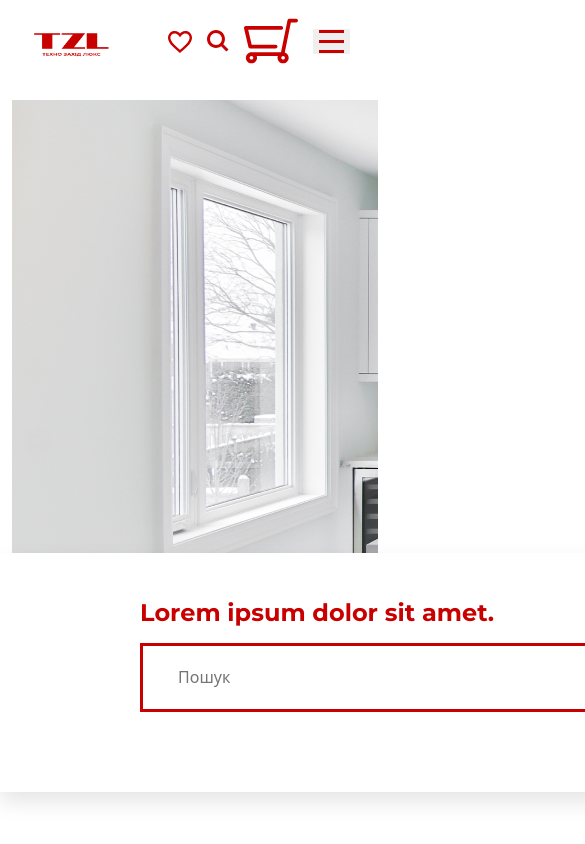
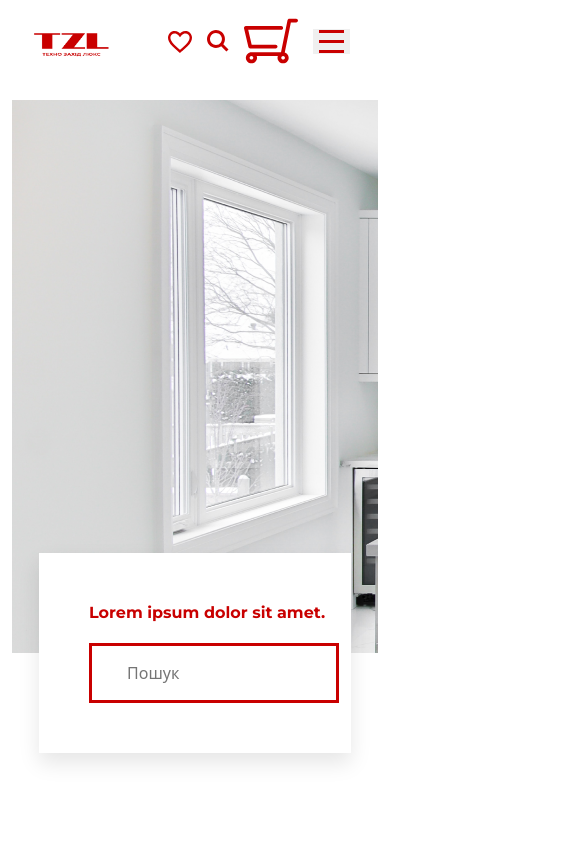
Before and after one commit to vikmay/Exam-Maikut-Bolonnyi, a Next.js app: page / in a window 390 px wide. Shown: the top 844 px of the page, 585 px wide, since content can reach past the window. Built offline with nearby package versions, Linux system fonts and the light colour scheme.

Commit message:
adaptive_search

```diff
--- a/src/pages/index.tsx
+++ b/src/pages/index.tsx
@@ -113,9 +113,9 @@ export default function Home() {
           </Swiper>
         </Container>
 
-        <Container>
+        <Container fluid>
           <Row>
-            <Col xs={12} md={8} lg={6} className="mx-auto">
+            <Col xs={12} md={8} lg={6} className={`mx-auto ${s.container}`}>
               <div className={s.search__block}>
                 <p className={s.p}>Lorem ipsum dolor sit amet.</p>
                 <input
@@ -128,6 +128,7 @@ export default function Home() {
             </Col>
           </Row>
         </Container>
+
         <h2 className={s.h2}>Популярні товари</h2>
         <div className={s.popular_product__section}>
           <Row>
@@ -253,7 +254,7 @@ export default function Home() {
             </Col>
           </Row>
           <Row>
-            <Col lg={3} md={4} className="mb-4">
+            <Col lg={3} md={6} className="mb-4">
               <div className={s.feedbacks__card}>
                 <p className={s.feedbacks__card_date}>10 вересня 2023</p>
                 <p className={s.feedbacks__card_name}>
@@ -271,7 +272,7 @@ export default function Home() {
               </div>
             </Col>
 
-            <Col lg={3} md={4} className="mb-4">
+            <Col lg={3} md={6} className="mb-4">
               <div className={s.feedbacks__card}>
                 <p className={s.feedbacks__card_date}>10 вересня 2023</p>
                 <p className={s.feedbacks__card_name}>
@@ -289,7 +290,7 @@ export default function Home() {
               </div>
             </Col>
 
-            <Col lg={3} md={4} className="mb-4">
+            <Col lg={3} md={6} className="mb-4">
               <div className={s.feedbacks__card}>
                 <p className={s.feedbacks__card_date}>10 вересня 2023</p>
                 <p className={s.feedbacks__card_name}>
@@ -307,7 +308,7 @@ export default function Home() {
               </div>
             </Col>
 
-            <Col lg={3} md={4} className="mb-4">
+            <Col lg={3} md={6} className="mb-4">
               <div className={s.feedbacks__card}>
                 <p className={s.feedbacks__card_date}>10 вересня 2023</p>
                 <p className={s.feedbacks__card_name}>
@@ -326,6 +327,7 @@ export default function Home() {
             </Col>
           </Row>
         </Container>
+
         <Container className={s.pagination}>
           <Pagination
             currentPage={currentPage}
--- a/src/styles/Home.module.scss
+++ b/src/styles/Home.module.scss
@@ -11,7 +11,7 @@
   position: absolute;
   left: 0;
   right: 0;
-  width: 1105.5px;
+  width: 80%; /* Змінено на відсотки */
   height: 238.5px;
   transform: translate(0, -100px);
   z-index: 2;
@@ -33,7 +33,7 @@
 
   .search {
     margin-left: 140px;
-    width: 825.5px;
+    width: 70%; /* Змінено на відсотки */
     height: 68.5px;
     background: $primary-bg-color;
     border: 3px solid $primary-color;
@@ -301,6 +301,50 @@
     }
   }
 }
+@media only screen and (max-width: 750px) {
+  .search__block {
+    position: absolute;
+    left: 0;
+    right: 0;
+    width: 80%; /* Змінено на відсотки */
+    height: 200px;
+    transform: translate(0, -100px);
+    z-index: 2;
+    background: $primary-bg-color;
+    box-shadow: 0px 10px 20px rgba(0, 0, 0, 0.1);
+    margin-bottom: 100px;
+    margin: 0 auto;
+
+    .p {
+      padding-top: 45px;
+      color: $primary-color;
+      font-family: "Montserrat";
+      font-style: normal;
+      font-weight: 700;
+      font-size: 16px !important;
+      line-height: 29px;
+      margin-left: 50px;
+    }
+
+    .search {
+      margin-left: 50px;
+      width: 80%; /* Змінено на відсотки */
+      height: 60px;
+      background: $primary-bg-color;
+      border: 3px solid $primary-color;
+      display: flex;
+      flex-direction: column;
+      justify-content: center;
+      align-items: center;
+      padding: 19px 35px;
+      gap: 10px;
+
+      &:focus {
+        color: $primary-color;
+      }
+    }
+  }
+}
 
 .pagination {
   display: flex;
```
